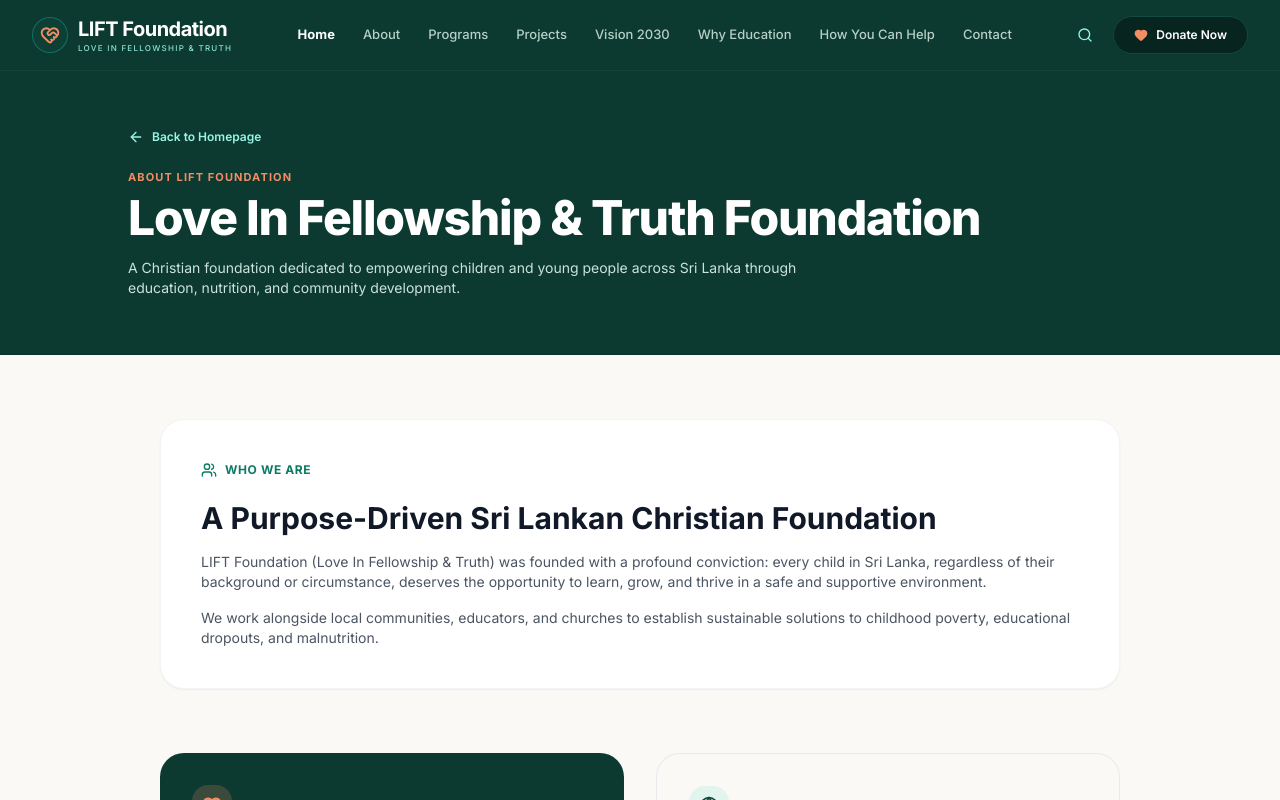
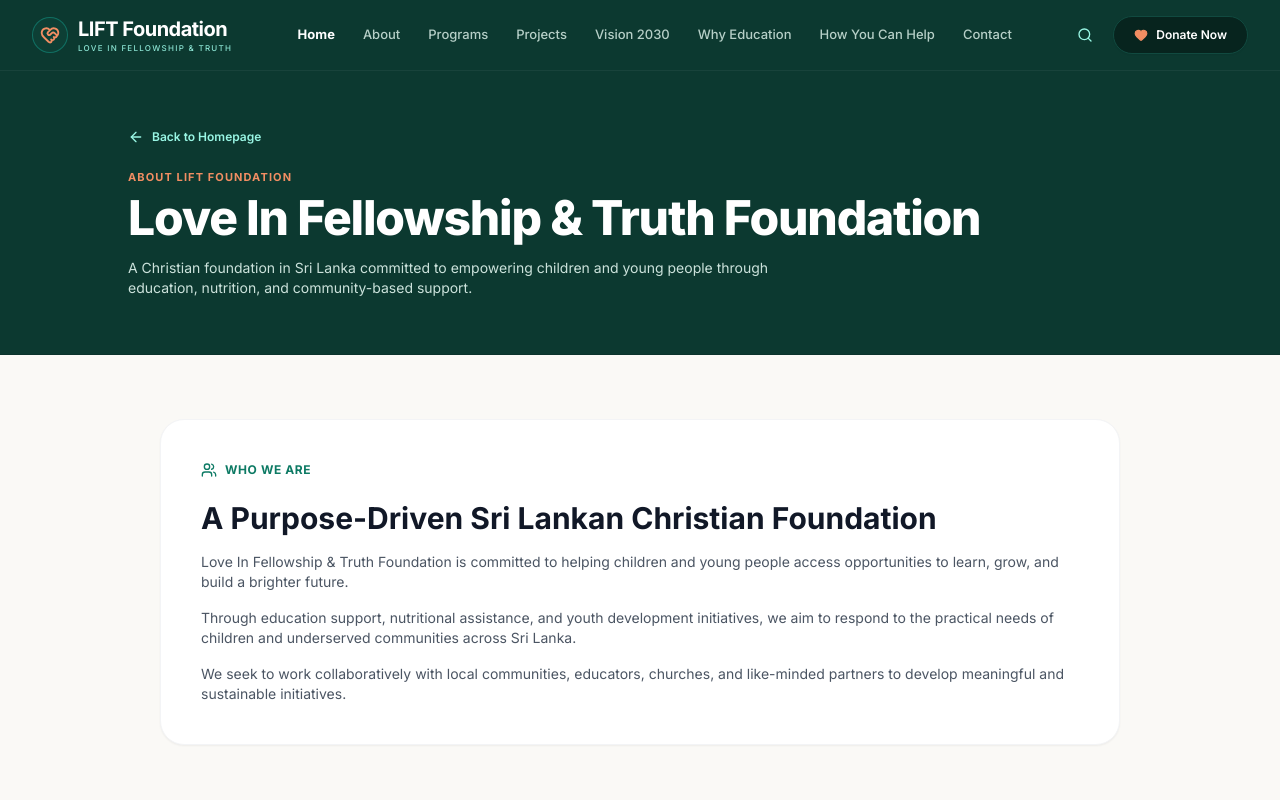
Before and after one commit to LIFT-Foundation/frontend, a React (Vite) app: page / in a window 1280 px wide. Both pictures are taken after a click on the button "Learn More About Us". Shown: the top 800 px of the page. Built offline with nearby package versions, Linux system fonts and the light colour scheme; a web font is replaced by a local one.

Commit message:
update(about): refine about us copy for mission, vision, and focus areas

```diff
--- a/src/components/pages/AboutUsPage.jsx
+++ b/src/components/pages/AboutUsPage.jsx
@@ -32,7 +32,7 @@ export default function AboutUsPage({ onBackToHome, onDonateClick }) {
           </h1>
 
           <p className="text-xs sm:text-sm text-teal-100/90 max-w-2xl leading-relaxed">
-            A Christian foundation dedicated to empowering children and young people across Sri Lanka through education, nutrition, and community development.
+            A Christian foundation in Sri Lanka committed to empowering children and young people through education, nutrition, and community-based support.
           </p>
         </div>
       </div>
@@ -50,10 +50,13 @@ export default function AboutUsPage({ onBackToHome, onDonateClick }) {
             A Purpose-Driven Sri Lankan Christian Foundation
           </h2>
           <p className="text-xs sm:text-sm text-gray-600 leading-relaxed">
-            LIFT Foundation (Love In Fellowship & Truth) was founded with a profound conviction: every child in Sri Lanka, regardless of their background or circumstance, deserves the opportunity to learn, grow, and thrive in a safe and supportive environment.
+            Love In Fellowship & Truth Foundation is committed to helping children and young people access opportunities to learn, grow, and build a brighter future.
           </p>
           <p className="text-xs sm:text-sm text-gray-600 leading-relaxed">
-            We work alongside local communities, educators, and churches to establish sustainable solutions to childhood poverty, educational dropouts, and malnutrition.
+            Through education support, nutritional assistance, and youth development initiatives, we aim to respond to the practical needs of children and underserved communities across Sri Lanka.
+          </p>
+          <p className="text-xs sm:text-sm text-gray-600 leading-relaxed">
+            We seek to work collaboratively with local communities, educators, churches, and like-minded partners to develop meaningful and sustainable initiatives.
           </p>
         </section>
 
@@ -66,7 +69,7 @@ export default function AboutUsPage({ onBackToHome, onDonateClick }) {
             </div>
             <h3 className="text-xl font-bold text-white">Our Mission</h3>
             <p className="text-xs sm:text-sm text-teal-100/90 leading-relaxed">
-              We believe every child deserves the opportunity to learn, grow and thrive. Through education, nutrition and community-based support, LIFT Foundation works alongside underserved communities to create brighter futures for children and young people across Sri Lanka.
+              We aim to empower children and young people through education, nutrition, and community-based support, helping them develop their potential and pursue a brighter future.
             </p>
           </div>
 
@@ -77,7 +80,10 @@ export default function AboutUsPage({ onBackToHome, onDonateClick }) {
             </div>
             <h3 className="text-xl font-bold text-gray-900">Our Vision 2030</h3>
             <p className="text-xs sm:text-sm text-gray-600 leading-relaxed">
-              To establish 331 divisional free education and development centres across all 25 districts of Sri Lanka, ensuring no child is left behind due to poverty or lack of educational resources.
+              Our long-term vision is to expand access to free educational support across Sri Lanka, with a target of establishing 331 divisional-level education and development centres by 2030.
+            </p>
+            <p className="text-xs sm:text-sm text-gray-600 leading-relaxed">
+              This is a long-term goal that we aim to pursue progressively through local partnerships, community participation, and sustainable funding.
             </p>
           </div>
         </section>
@@ -95,19 +101,19 @@ export default function AboutUsPage({ onBackToHome, onDonateClick }) {
             <div className="p-5 rounded-2xl bg-gray-50 border border-gray-100 space-y-2">
               <h4 className="text-sm font-bold text-gray-900">1. Education</h4>
               <p className="text-xs text-gray-500 leading-relaxed">
-                Free after-school learning centres, tuition assistance, books, and educational kits for children in rural communities.
+                Supporting children’s learning through free educational programmes, learning resources, books, and tuition assistance, based on programme availability and funding.
               </p>
             </div>
             <div className="p-5 rounded-2xl bg-gray-50 border border-gray-100 space-y-2">
               <h4 className="text-sm font-bold text-gray-900">2. Children & Youth</h4>
               <p className="text-xs text-gray-500 leading-relaxed">
-                Holistic mentorship, values-based leadership workshops, and life skills training for young people.
+                Encouraging children’s personal growth and young people’s development through mentoring, life-skills activities, and leadership development initiatives.
               </p>
             </div>
             <div className="p-5 rounded-2xl bg-gray-50 border border-gray-100 space-y-2">
               <h4 className="text-sm font-bold text-gray-900">3. Nourish with Love</h4>
               <p className="text-xs text-gray-500 leading-relaxed">
-                Daily nutritious meals and health drives to ensure children have the physical strength to excel in school.
+                Working towards improving children’s access to nutritious food through community-based meal and nutrition support initiatives.
               </p>
             </div>
           </div>
@@ -123,11 +129,11 @@ export default function AboutUsPage({ onBackToHome, onDonateClick }) {
           <h2 className="text-2xl font-bold text-white">Rooted in Christ's Love</h2>
 
           <p className="text-xs sm:text-sm text-teal-100/90 leading-relaxed max-w-3xl">
-            As a Christian foundation, everything we do is inspired by the love, grace, and compassion of Jesus Christ. We believe in serving all people unconditionally, regardless of ethnicity, religion, or social background.
+            As a Christian foundation, our work is inspired by the love, grace, and compassion of Jesus Christ. We seek to serve people with dignity, kindness, and respect, regardless of their background.
           </p>
 
           <blockquote className="border-l-2 border-[#f28e63] pl-4 italic text-xs text-teal-200/90 py-1">
-            "Let your light shine before others, that they may see your good deeds and glorify your Father in heaven." — Matthew 5:16
+            “Let your light shine before others, that they may see your good deeds and glorify your Father in heaven.” — Matthew 5:16
           </blockquote>
         </section>
 
@@ -139,7 +145,7 @@ export default function AboutUsPage({ onBackToHome, onDonateClick }) {
               <span>Sri Lanka Focus</span>
             </h3>
             <p className="text-xs text-gray-600 leading-relaxed">
-              Our ground operations are 100% focused on Sri Lanka. We operate through community-based hubs in all 9 provinces, working directly with local leaders who understand the unique needs of each village.
+              We are committed to developing practical, community-focused initiatives in Sri Lanka, beginning with children and youth. Our long-term plans aim to extend educational and nutritional support to more communities as resources and partnerships allow.
             </p>
           </div>
 
```
